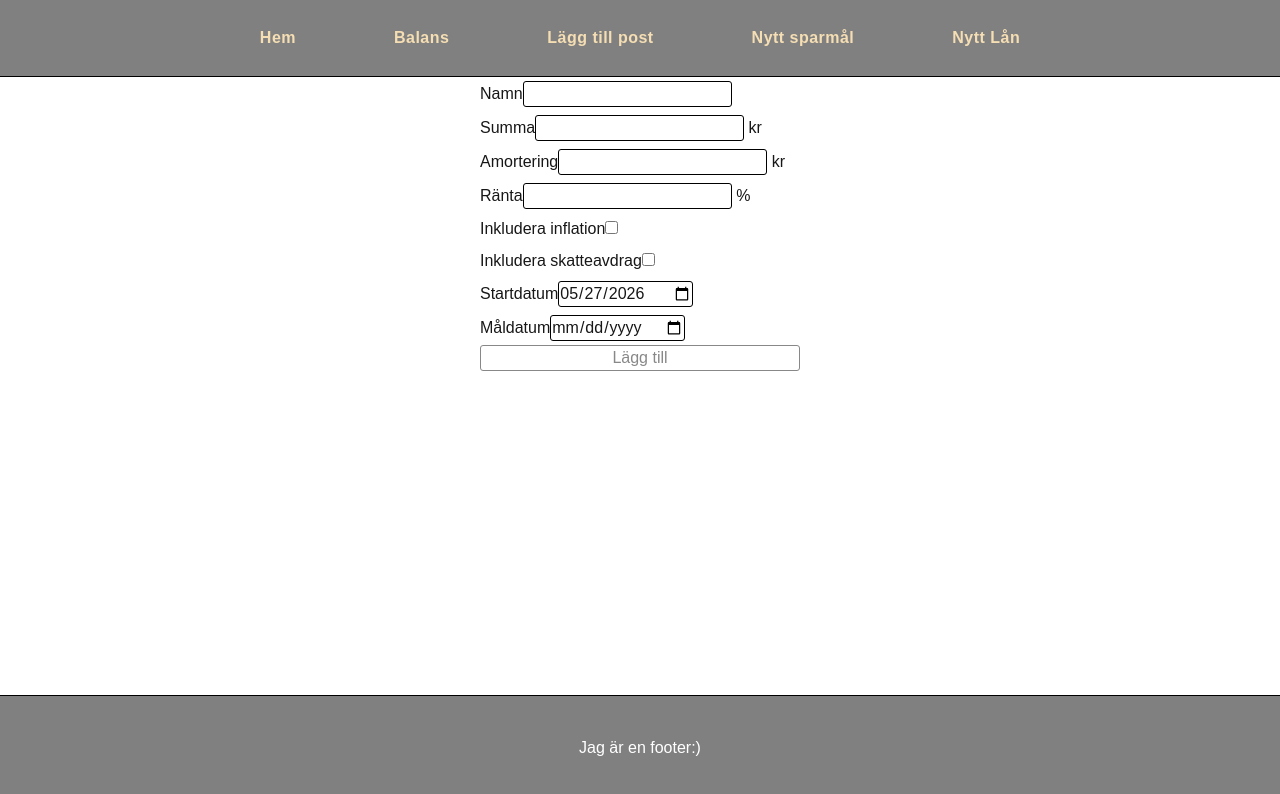
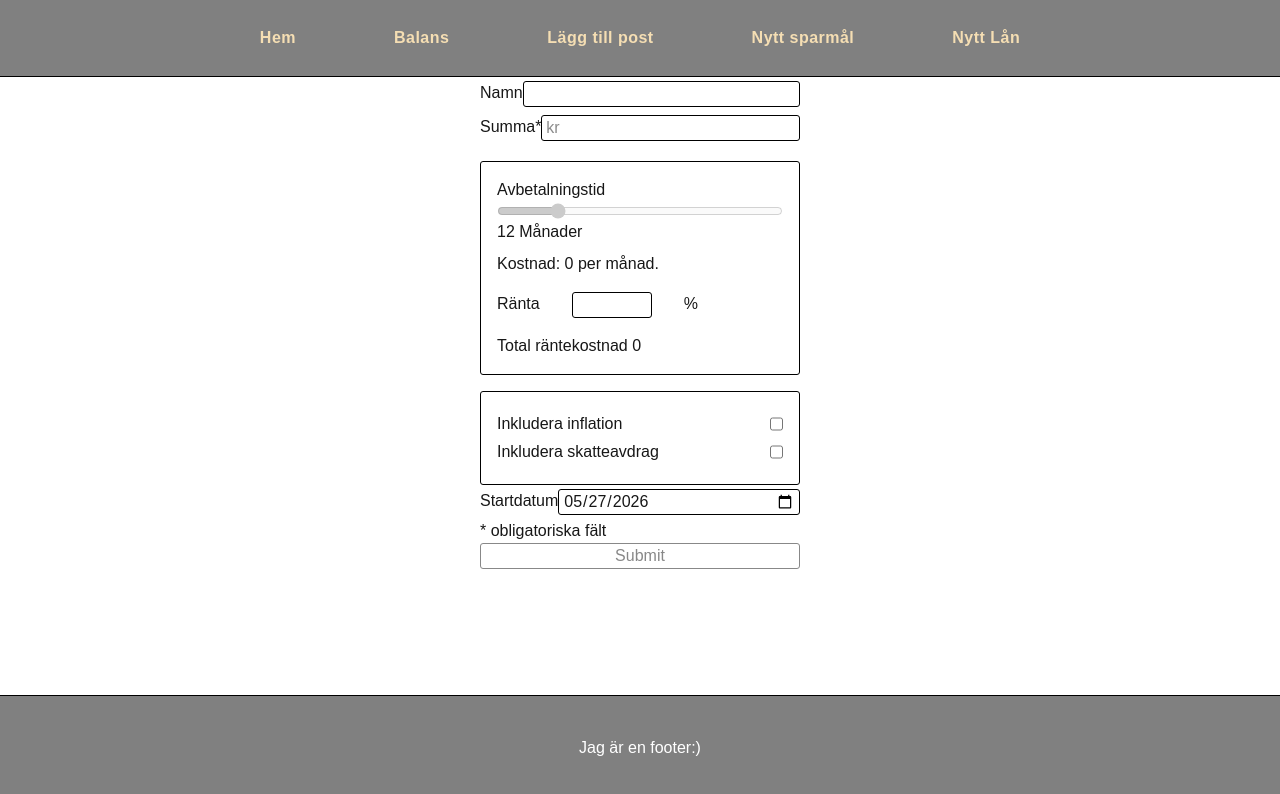
Before and after one commit to Orenji01/React_projekt, a Next.js app in the folder labb3reactnext/: page /addLoan in a window 1280 px wide. Shown: the top 794 px of the page. Built offline with nearby package versions, Linux system fonts and the light colour scheme.

Commit message:
ProgressCommit

```diff
--- a/labb3reactnext/app/addLoan/page.module.css
+++ b/labb3reactnext/app/addLoan/page.module.css
@@ -1,10 +1,46 @@
 .label {
-	margin: 4px 0;
+	display: flex;
+	margin: 4px auto;
+	width: 100%;
+}
+.labelCheck {
+	display: flex;
+	justify-content: space-between;
+	margin: 4px auto;
+	width: 100%;
+}
+.slider {
+	display: flex;
+	flex-direction: column;
+	margin-bottom: 0.5rem;
+}
+.interest {
+	display: flex;
+
+	margin: 1rem 0;
+}
+
+.loanCost {
+	border: 1px solid black;
+	border-radius: 3px;
+	margin: 1rem 0;
+	padding: 1rem;
 }
 
 .input {
 	border: 1px solid black;
 	border-radius: 3px;
+	width: 100%;
+	padding: 0 4px;
+}
+.interestInput {
+	border: 1px solid black;
+	border-radius: 3px;
+	margin: 0 2rem;
+	width: 5rem;
+}
+
+.checkInput {
 }
 
 .inputContainer {
@@ -12,6 +48,12 @@
 	flex-direction: column;
 	width: 20rem;
 	margin: 0 auto;
+}
+
+.checkboxes {
+	border: 1px solid black;
+	border-radius: 3px;
+	padding: 1rem;
 }
 
 .submitButton {
--- a/labb3reactnext/app/addLoan/page.tsx
+++ b/labb3reactnext/app/addLoan/page.tsx
@@ -1,86 +1,117 @@
 "use client";
-
+import { dataResponse, loanItem } from "../types/someTypes";
 import { useState, useEffect } from "react";
 import styles from "./page.module.css";
 
-interface loanInterface {
-	id: number;
-	name: string;
-	amount: string;
-	repayAmount: string;
-	interest: string | 0;
-	useInflation: boolean;
-	useDeductions: boolean;
-	targetDate: string;
-	startDate: string;
-}
-
-interface response {
-	ok: boolean;
-	message: string;
-}
-
 export default function AddLoanPage() {
 	const [name, setName] = useState<string>("");
-	const [amount, setAmount] = useState<string>("");
-	const [repayAmount, setRepayAmount] = useState<string>("");
-	const [interest, setInterest] = useState<string>("");
-	const [useInflation, setUseInflation] = useState<boolean>(false);
-	const [useDeductions, setUseDeductions] = useState<boolean>(false);
+	const [amount, setAmount] = useState<number | null>(null);
+	const [perMonth, setPerMonth] = useState<number | null>(null);
+	const [interest, setInterest] = useState<number | null>(null);
+	const [inflation, setInflation] = useState<boolean>(false);
+	const [deductions, setDeductions] = useState<boolean>(false);
 	const [targetDate, setTargetDate] = useState<string>("");
 	const [startDate, setStartDate] = useState<string>(
 		new Date().toISOString().split("T")[0],
 	);
+	const [months, setMonths] = useState<number>(12);
 
 	const [statusMessage, setStatusMessage] = useState<string>("");
 	const [currency, setCurrency] = useState<string>("kr");
+	const [interestCost, setInterestCost] = useState<number>(0);
 	// Hade en ide med currency som jag inte implementerade
 
 	function clearData() {
 		setName("");
-		setAmount("");
-		setRepayAmount("");
-		setInterest("");
-		setUseInflation(false);
-		setUseDeductions(false);
+		setAmount(null);
+		setPerMonth(null);
+		setInterest(null);
+		setInflation(false);
+		setDeductions(false);
 		setTargetDate("");
 		setStartDate("");
 	}
 
+	const firstMonthInterest =
+		amount !== null && interest !== null ? amount * (interest / 100 / 12) : 0;
+
+	const firstMonthPayment =
+		amount !== null ? amount / months + firstMonthInterest : 0;
+
+	// useEffect(() => {
+	// 	function calcMonthlyAmount() {
+	// 		if (!targetDate || !startDate || !amount) {
+	// 			return;
+	// 		}
+	// 		const target = new Date(targetDate);
+	// 		const start = new Date(startDate);
+
+	// 		let monthsDiff: number =
+	// 			1 +
+	// 			(target.getFullYear() - start.getFullYear()) * 12 +
+	// 			(target.getMonth() - start.getMonth());
+
+	// 		if (target.getDate() < start.getDate()) {
+	// 			monthsDiff--;
+	// 		}
+	// 		if (monthsDiff > 0) {
+	// 			setPerMonth(Math.floor(Number(amount) / monthsDiff).toString());
+	// 		} else {
+	// 			setPerMonth(amount);
+	// 		}
+	// 	}
+	// 	calcMonthlyAmount();
+	// }, [amount, startDate, targetDate]);
+
 	useEffect(() => {
-		function calcMonthlyAmount() {
-			if (!targetDate || !startDate || !amount) {
+		if (!amount || !months) return;
+		function calcMonths() {
+			setPerMonth((): number => {
+				const value = Number(amount) / months;
+
+				return Number(Math.floor(value).toString());
+			});
+		}
+		calcMonths();
+	}, [amount, months]);
+
+	useEffect(() => {
+		function calcAccInterest() {
+			if (amount === null || !months || interest === null) {
 				return;
 			}
-			const target = new Date(targetDate);
-			const start = new Date(startDate);
 
-			let monthsDiff: number =
-				1 +
-				(target.getFullYear() - start.getFullYear()) * 12 +
-				(target.getMonth() - start.getMonth());
+			let remaining = amount;
+			let accumulated = 0;
 
-			if (target.getDate() < start.getDate()) {
-				monthsDiff--;
+			const monthlyAmortization = amount / months;
+			// Skulle kunna använda "perMonth" här men... näää
+			const monthlyInterest = interest / 100 / 12;
+
+			for (let month = 1; month <= months; month++) {
+				const monthsInterest = remaining * monthlyInterest;
+
+				accumulated += monthsInterest;
+				remaining -= monthlyAmortization;
 			}
-			if (monthsDiff > 0) {
-				setRepayAmount(Math.floor(Number(amount) / monthsDiff).toString());
-			} else {
-				setRepayAmount(amount);
-			}
+
+			setInterestCost(Math.floor(accumulated));
 		}
-		calcMonthlyAmount();
-	}, [amount, startDate, targetDate]);
+		calcAccInterest();
+	}, [amount, months, interest]);
 
 	async function saveData() {
-		const loanData: loanInterface = {
+		if (name === "") {
+			setName("Ett lån");
+		}
+		const loanData: loanItem = {
 			id: Date.now(),
 			name,
-			amount,
-			repayAmount,
-			interest,
-			useInflation,
-			useDeductions,
+			amount: Number(amount),
+			perMonth: Number(amount),
+			interest: Number(amount),
+			inflation,
+			deductions,
 			targetDate,
 			startDate,
 		};
@@ -90,7 +121,7 @@ export default function AddLoanPage() {
 			headers: { "Content-Type": "application/json" },
 			body: JSON.stringify(loanData),
 		});
-		const response: response = await data.json();
+		const response: dataResponse<loanItem> = await data.json();
 
 		if (response.ok!) {
 			setStatusMessage(response.message);
@@ -115,7 +146,7 @@ export default function AddLoanPage() {
 
 	return (
 		<div>
-			<div className={styles.inputContainer}>
+			<form onSubmit={saveData} className={styles.inputContainer}>
 				<label className={styles.label}>
 					Namn
 					<input
@@ -127,91 +158,57 @@ export default function AddLoanPage() {
 					/>
 				</label>
 				<label className={styles.label}>
-					Summa
+					Summa*
 					<input
 						className={styles.input}
-						value={amount}
+						value={amount ?? ""}
+						placeholder={currency}
 						onChange={(e) => {
 							const value = e.target.value;
 							if (/^\d*(\.\d{0,2})?$/.test(value) || 0) {
-								setAmount(value);
+								setAmount(Number(value));
 							}
 						}}
 					/>{" "}
-					{currency}
 				</label>
-				<label className={styles.label}>
+				{/* <label className={styles.label}>
 					Amortering
 					<input
 						className={styles.input}
-						value={repayAmount}
+						value={perMonth}
 						onChange={(e) => {
 							const value = e.target.value;
 							if (Number(value) > Number(amount)) {
-								setRepayAmount(amount);
+								setPerMonth(amount);
 								setStatusMessage("Kan inte överskrida totalsumman");
 							} else if (
 								/^\d*(\.\d{0,2})?$/.test(value) ||
 								Number(value) < Number(amount)
 							) {
-								setRepayAmount(value);
+								setPerMonth(value);
 							}
 						}}
 					/>{" "}
 					{currency}
-				</label>
-
-				<label className={styles.label}>
-					Ränta
-					<input
-						className={styles.input}
-						value={interest}
-						onChange={(e) => {
-							const value = e.target.value;
-							if (/^\d*(\.\d{0,2})?$/.test(value) || 0) {
-								setInterest(value);
-							}
-						}}
-					/>{" "}
-					%
-				</label>
-				<label className={styles.label}>
-					Inkludera inflation
-					<input
-						className={styles.input}
-						onChange={() => {
-							setUseInflation(!useInflation);
-						}}
-						type="checkbox"
-						checked={useInflation}
-					></input>
-				</label>
-				<label className={styles.label}>
-					Inkludera skatteavdrag
-					<input
-						className={styles.input}
-						onChange={() => {
-							setUseDeductions((prev) => {
-								return !prev;
-							});
-						}}
-						type="checkbox"
-						checked={useDeductions}
-					></input>
-				</label>
-
-				<label className={styles.label}>
-					Startdatum
-					<input
-						className={styles.input}
-						value={startDate}
-						onChange={(e) => {
-							setStartDate(e.target.value);
-						}}
-						type="date"
-					></input>
-				</label>
-				<label className={styles.label}>
+				</label> */}
+				<div className={styles.loanCost}>
+					<label className={styles.slider}>
+						Avbetalningstid
+						<input
+							className={styles.input}
+							disabled={!amount}
+							value={months}
+							min="1"
+							max="60"
+							type="range"
+							onChange={(e) => {
+								setMonths(Number(e.target.value));
+							}}
+						/>
+						{months} Månader
+					</label>
+					Kostnad: {Math.floor(Number(perMonth))} per månad.{" "}
+					{/* <label className={styles.label}>
 					Måldatum
 					<input
 						className={styles.input}
@@ -228,16 +225,76 @@ export default function AddLoanPage() {
 						}}
 						type="date"
 					></input>
+				</label> */}
+					<label className={styles.interest}>
+						Ränta
+						<input
+							type="number"
+							step="0.01"
+							className={styles.interestInput}
+							value={interest ?? ""}
+							onChange={(e) => {
+								const value = e.target.value;
+								if (value === "") {
+									setInterest(null);
+									setInterestCost(0);
+									return;
+								}
+								if (/^\d*(\.\d{0,2})?$/.test(value) || 0) {
+									setInterest(Number(value));
+								}
+							}}
+						/>{" "}
+						%
+					</label>
+					<div>Total räntekostnad {interestCost}</div>
+				</div>
+				<div className={styles.checkboxes}>
+					<label className={styles.labelCheck}>
+						Inkludera inflation
+						<input
+							className={styles.checkInput}
+							onChange={() => {
+								setInflation(!inflation);
+							}}
+							type="checkbox"
+							checked={inflation}
+						></input>
+					</label>
+
+					<label className={styles.labelCheck}>
+						Inkludera skatteavdrag
+						<input
+							className={styles.inputCheck}
+							onChange={() => {
+								setDeductions((prev) => {
+									return !prev;
+								});
+							}}
+							type="checkbox"
+							checked={deductions}
+						></input>
+					</label>
+				</div>
+				<label className={styles.label}>
+					Startdatum
+					<input
+						className={styles.input}
+						value={startDate}
+						onChange={(e) => {
+							setStartDate(e.target.value);
+						}}
+						type="date"
+					></input>
 				</label>
-				<button
+				<p>* obligatoriska fält</p>
+				<input
+					type="submit"
 					className={styles.submitButton}
-					disabled={!name || !amount || !repayAmount || !interest || !startDate}
-					onClick={saveData}
-				>
-					Lägg till
-				</button>
+					disabled={!name || !amount || !perMonth || !interest || !startDate}
+				/>
 				<p>{statusMessage}</p>
-			</div>
+			</form>
 		</div>
 	);
 }
--- a/labb3reactnext/app/api/public/overview-data/get-expense/route.tsx
+++ b/labb3reactnext/app/api/public/overview-data/get-expense/route.tsx
@@ -2,7 +2,7 @@ import { NextResponse } from "next/server";
 import { getDB } from "@/lib/mongodbnext";
 // import { getDB } from "@/lib/mongodb";
 
-import { cashFlowItem } from "@/app/types/overViewTypes";
+import { cashFlowItem } from "@/app/types/someTypes";
 
 export async function GET() {
 	try {
--- a/labb3reactnext/app/api/public/overview-data/get-income/route.tsx
+++ b/labb3reactnext/app/api/public/overview-data/get-income/route.tsx
@@ -1,7 +1,7 @@
 import { NextResponse } from "next/server";
 import { getDB } from "@/lib/mongodbnext";
 
-import { cashFlowItem } from "@/app/types/overViewTypes";
+import { cashFlowItem } from "@/app/types/someTypes";
 
 export async function GET() {
 	try {
--- a/labb3reactnext/app/api/public/overview-data/get-loans/route.tsx
+++ b/labb3reactnext/app/api/public/overview-data/get-loans/route.tsx
@@ -1,7 +1,7 @@
 import { NextResponse } from "next/server";
 import { getDB } from "@/lib/mongodbnext";
 
-import { loanItem } from "@/app/types/overViewTypes";
+import { loanItem } from "@/app/types/someTypes";
 
 export async function GET() {
 	try {
--- a/labb3reactnext/app/balance/page.tsx
+++ b/labb3reactnext/app/balance/page.tsx
@@ -5,7 +5,7 @@ import {
 	cashFlowItem,
 	savingsItem,
 	loanItem,
-} from "../types/overViewTypes";
+} from "../types/someTypes";
 import styles from "./page.module.css";
 import { Divide } from "lucide-react";
 
--- a/labb3reactnext/app/components/overviewbox.tsx
+++ b/labb3reactnext/app/components/overviewbox.tsx
@@ -2,7 +2,7 @@
 import { getOverviewData } from "../functions/functions";
 import Link from "next/link";
 import { Plus } from "lucide-react";
-import { sourceItem, cashFlowItem } from "../types/overViewTypes";
+import { sourceItem, cashFlowItem } from "../types/someTypes";
 import { useEffect, useState } from "react";
 
 interface Overwiewbox {
--- a/labb3reactnext/app/functions/functions.tsx
+++ b/labb3reactnext/app/functions/functions.tsx
@@ -2,8 +2,8 @@ import {
 	cashFlowItem,
 	sourceItem,
 	sourceResponse,
-} from "@/app/types/overViewTypes";
-import { cashflowResponse } from "@/app/types/overViewTypes";
+} from "@/app/types/someTypes";
+import { cashflowResponse } from "@/app/types/someTypes";
 
 export async function getOverviewData(
 	source: string,
```
Also changed, not shown: labb3reactnext/app/api/public/save_loan/route.tsx (+3 -15 lines), labb3reactnext/app/types/someTypes.ts (renamed from labb3reactnext/app/types/overViewTypes.ts, +5 -5 lines).
